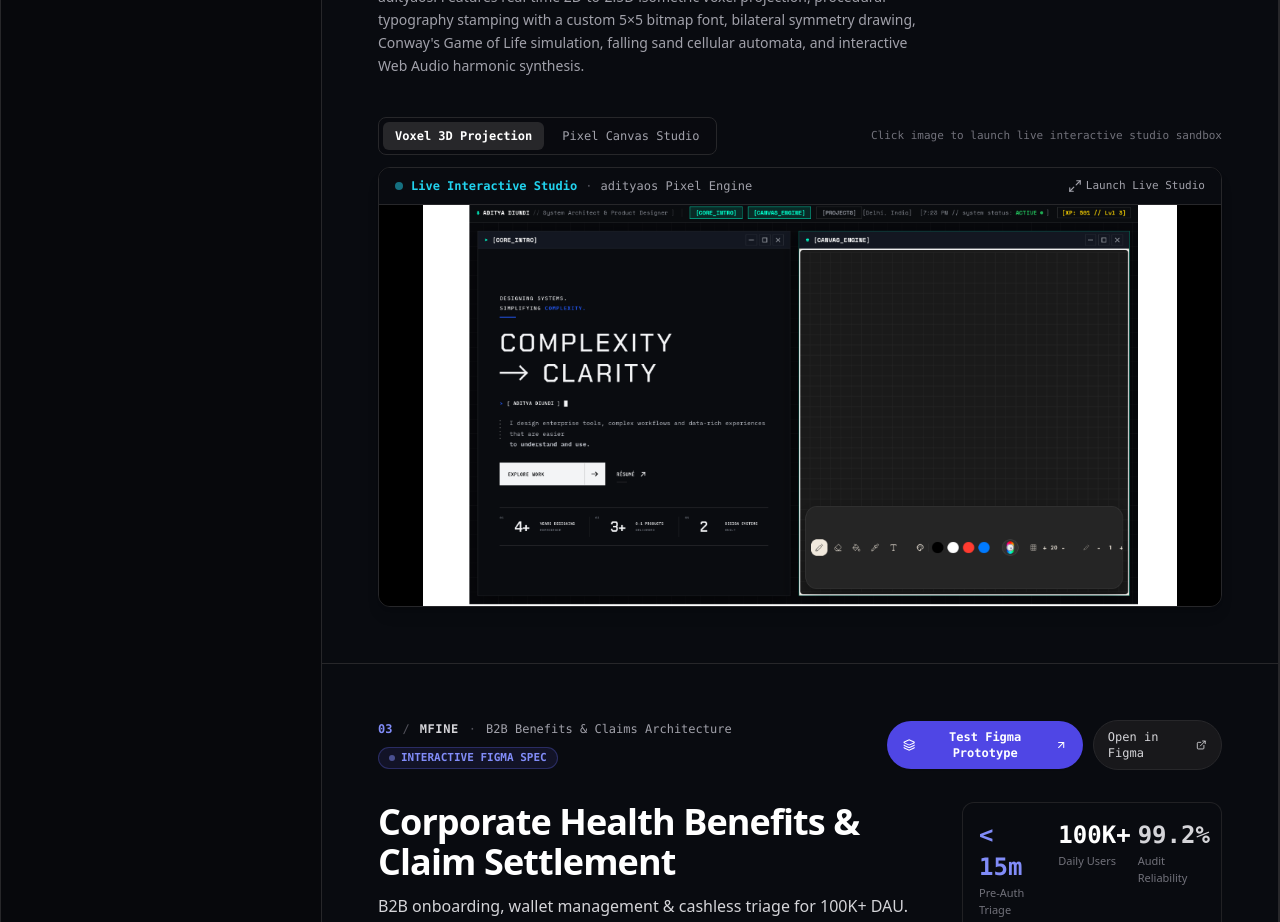
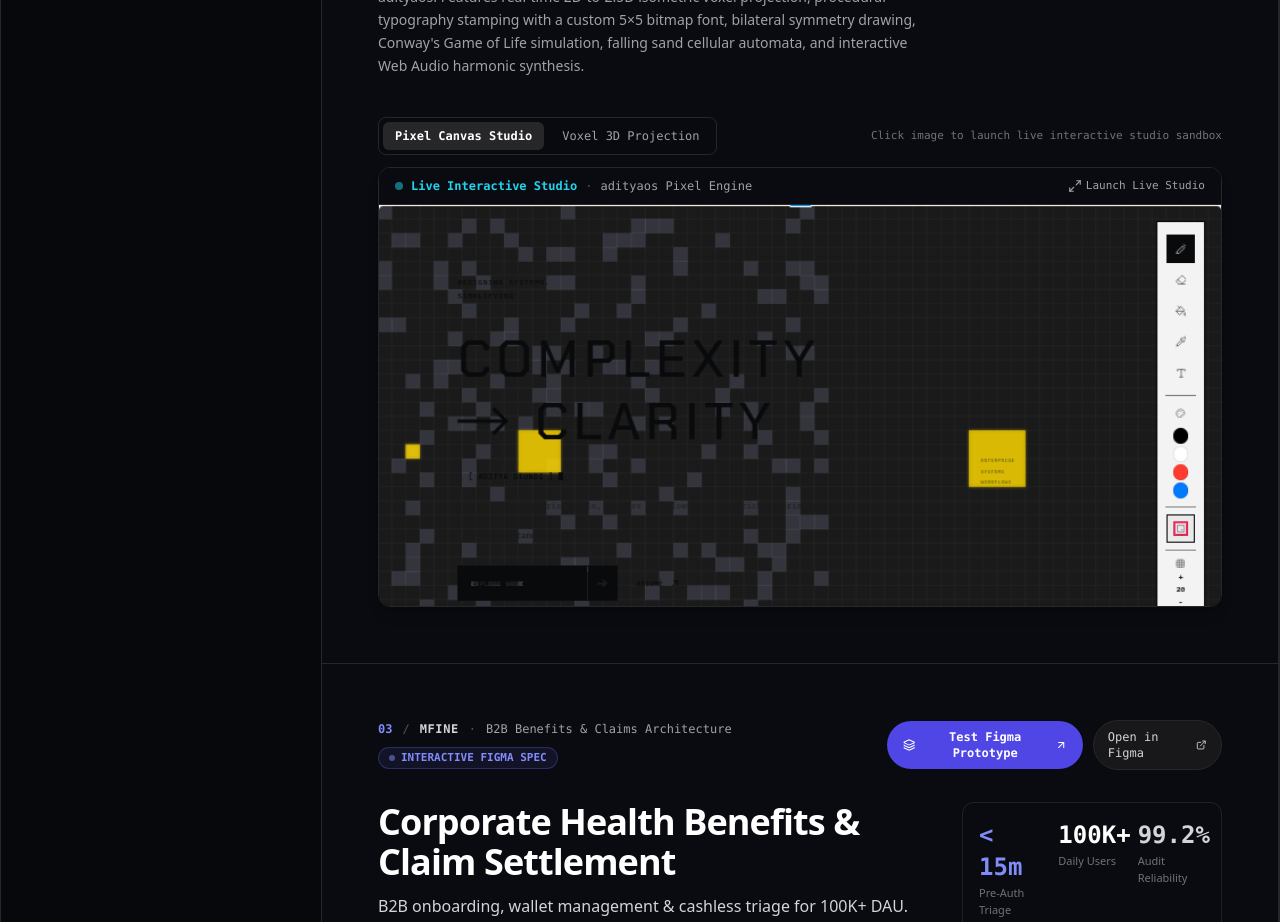
Before and after one commit to AdityaDiundi/adityaos, a Next.js app: page / in a window 1280 px wide. Shown: the part 1580-2502 px from the top of the page. Built offline with nearby package versions, Linux system fonts and the light colour scheme.

Commit message:
Optimize Pixel Engine preview tab default and image priority

```diff
--- a/components/Portfolio/BreakTheGridShowcase.tsx
+++ b/components/Portfolio/BreakTheGridShowcase.tsx
@@ -29,7 +29,7 @@ export function BreakTheGridShowcase({ onLaunchOS }: BreakTheGridShowcaseProps)
 
   const [modalData, setModalData] = useState<PrototypeModalData | null>(null);
   const [janevalTab, setJanevalTab] = useState<"live" | "architecture">("live");
-  const [pixelTab, setPixelTab] = useState<"voxel" | "canvas">("voxel");
+  const [pixelTab, setPixelTab] = useState<"voxel" | "canvas">("canvas");
   const [corpTab, setCorpTab] = useState<"cluster" | "full">("cluster");
 
   return (
@@ -526,6 +526,20 @@ export function BreakTheGridShowcase({ onLaunchOS }: BreakTheGridShowcaseProps)
                 }`}
               >
                 <button
+                  onClick={() => setPixelTab("canvas")}
+                  className={`px-3 py-1.5 rounded-md font-medium transition-colors cursor-pointer ${
+                    pixelTab === "canvas"
+                      ? isDark
+                        ? "bg-zinc-800 text-white font-semibold"
+                        : "bg-white text-stone-900 font-semibold shadow-sm"
+                      : isDark
+                      ? "text-zinc-400 hover:text-white"
+                      : "text-stone-500 hover:text-stone-900"
+                  }`}
+                >
+                  Pixel Canvas Studio
+                </button>
+                <button
                   onClick={() => setPixelTab("voxel")}
                   className={`px-3 py-1.5 rounded-md font-medium transition-colors cursor-pointer ${
                     pixelTab === "voxel"
@@ -538,20 +552,6 @@ export function BreakTheGridShowcase({ onLaunchOS }: BreakTheGridShowcaseProps)
                   }`}
                 >
                   Voxel 3D Projection
-                </button>
-                <button
-                  onClick={() => setPixelTab("canvas")}
-                  className={`px-3 py-1.5 rounded-md font-medium transition-colors cursor-pointer ${
-                    pixelTab === "canvas"
-                      ? isDark
-                        ? "bg-zinc-800 text-white font-semibold"
-                        : "bg-white text-stone-900 font-semibold shadow-sm"
-                      : isDark
-                      ? "text-zinc-400 hover:text-white"
-                      : "text-stone-500 hover:text-stone-900"
-                  }`}
-                >
-                  Pixel Canvas Studio
                 </button>
               </div>
               <span
@@ -571,10 +571,10 @@ export function BreakTheGridShowcase({ onLaunchOS }: BreakTheGridShowcaseProps)
                   category: "Creative Graphics & Voxel Engine",
                   isPixelEngine: true,
                   onLaunchOS,
-                  primaryImage: "/gallery/voxel_3d_projection.png",
-                  secondaryImage: "/gallery/pixel_engine_canvas.png",
-                  primaryLabel: "Voxel 3D Projection",
-                  secondaryLabel: "Pixel Canvas Specification",
+                  primaryImage: "/gallery/pixel_engine_canvas.png",
+                  secondaryImage: "/gallery/voxel_3d_projection.png",
+                  primaryLabel: "Pixel Canvas Specification",
+                  secondaryLabel: "Voxel 3D Projection",
                   defaultMode: "pixel",
                 })
               }
@@ -604,16 +604,17 @@ export function BreakTheGridShowcase({ onLaunchOS }: BreakTheGridShowcaseProps)
                 </span>
               </div>
 
-              <div className="relative aspect-[16/9] sm:aspect-[21/10] bg-black/80 flex items-center justify-center p-2">
+              <div className="relative aspect-[16/9] sm:aspect-[21/10] bg-black/80 flex items-center justify-center overflow-hidden">
                 <Image
                   src={
-                    pixelTab === "voxel"
-                      ? "/gallery/voxel_3d_projection.png"
-                      : "/gallery/pixel_engine_canvas.png"
+                    pixelTab === "canvas"
+                      ? "/gallery/pixel_engine_canvas.png"
+                      : "/gallery/voxel_3d_projection.png"
                   }
                   alt="Pixel Engine & Voxel Studio"
                   fill
-                  className="object-contain"
+                  className="object-cover object-top"
+                  priority
                 />
               </div>
             </div>
```
Also changed, not shown: 1 other file (tests, documents, lock files or other folders).
